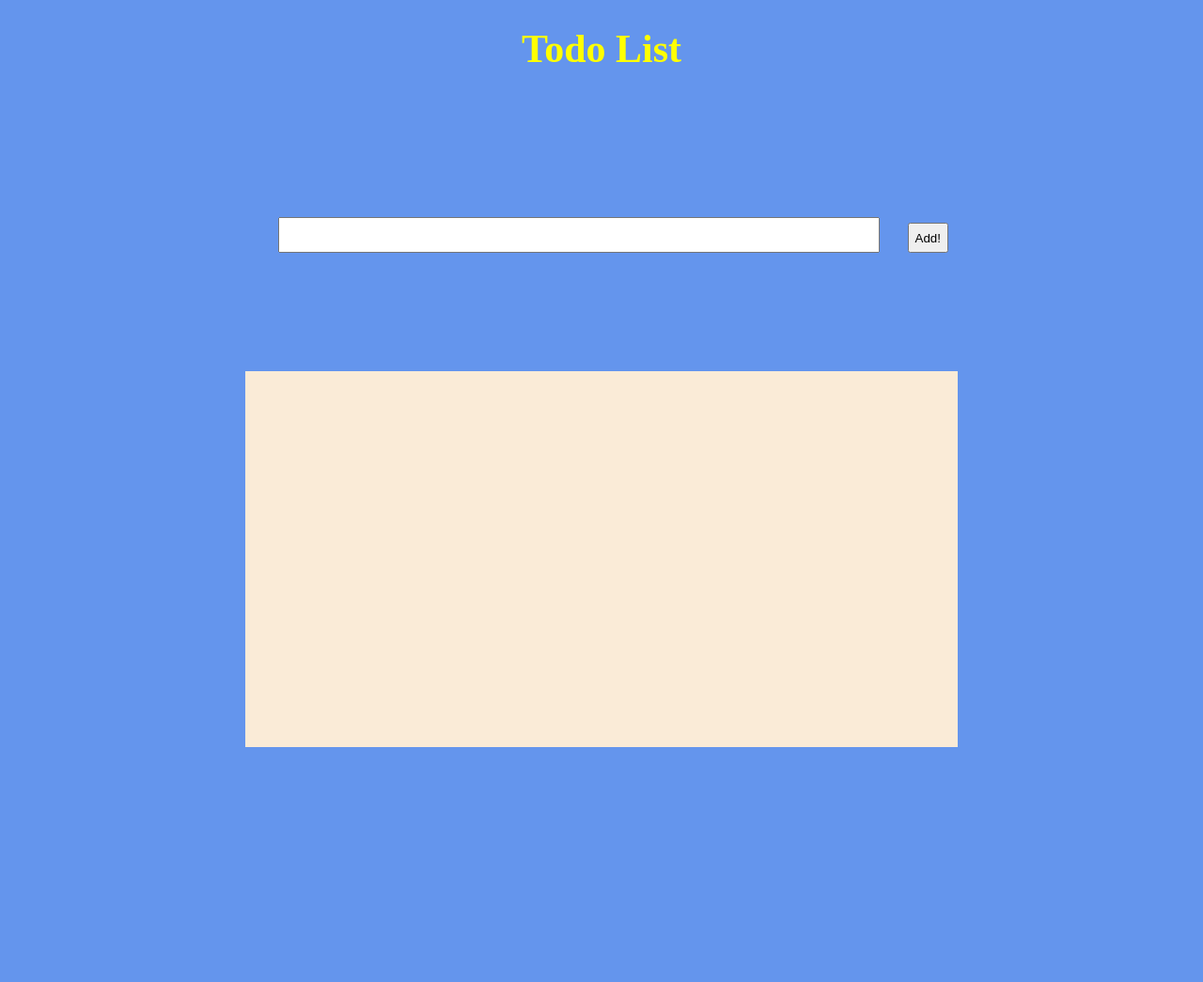
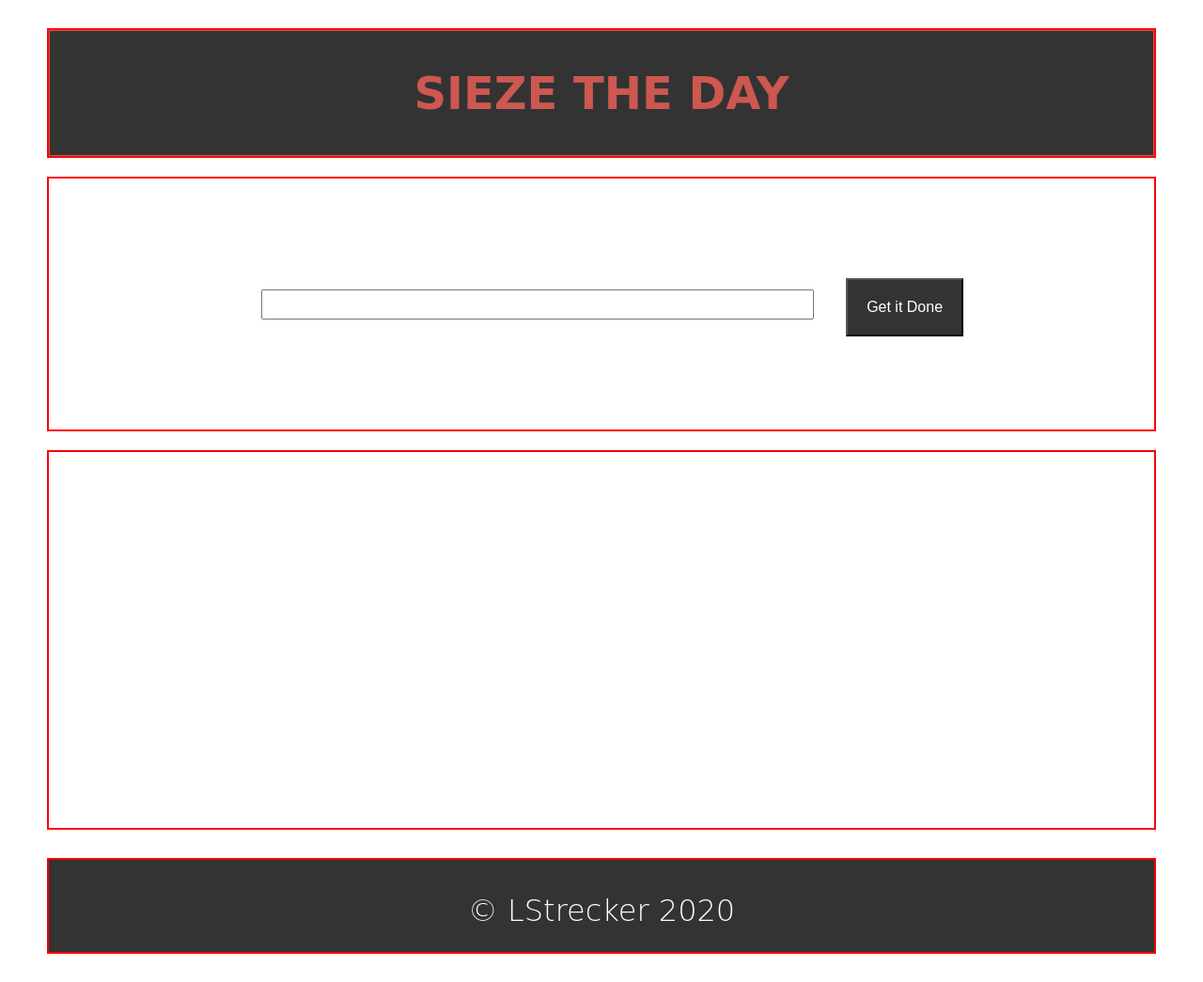
Before and after one commit to LaurieStrecker/Task_List, a plain HTML site: page index.html in a window 1280 px wide. Shown: the whole page at 94% size. Before the commit the page ends 803 px from the top, so only its background shows below. Drawn offline with nearby package versions, Linux system fonts and the light colour scheme; a web font is replaced by a local one.

Commit message:
updates to all code, especially styling

```diff
--- a/assets/style.css
+++ b/assets/style.css
@@ -1,11 +1,46 @@
+* {
+  box-sizing: border-box;
+  padding: 0;
+  margin: 0;
+}
+
+/*Variables*/
+:root {
+  --primary: #ddd;
+  --dark: #333;
+  --light: #fff;
+  --shadow: 0 1px 5px rgba(104, 104, 104, 0.8);
+}
+
+html {
+  background-color: var(--light);
+  color: var(--dark);
+  font-size: 32px;
+  line-height: 1.5;
+  font-weight: 200;
+  text-align: center;
+  font-family: 'Trade Winds', cursive;
+
+}
+
 body {
-  background-color: cornflowerblue;
-  color: yellow;
-  text-align: center;
+  margin: 30px 50px;
+
 }
 
 h1 {
-  font-size: 42px;
+  font-size: 150%;
+  text-transform: uppercase;
+  padding: 30px;
+  letter-spacing: 1.8;
+  border: 1px solid;
+  background: var(--dark);
+  color: #CC5850;
+
+}
+
+header {
+  border: 2px solid red;
 }
 
 input {
@@ -13,26 +48,70 @@ input {
   margin: 10% 2%;
   height: 32px;
   font-size: 24px;
+}
+
+section {
+  margin-top: 20px;
+  color: var(--primary);
+}
+
+footer {
+  position: relative;
+  background: var(--dark);
+  color: #fff;
+  left: 0;
+  bottom: 0;
+  width: 100%;
+  text-align: center;
+  padding-top: 10px;
+  margin-top: 30px;
+}
+
+footer > p {
+  padding: 20px;
+}
+
+button {
+  padding: 20px;
+  background: var(--dark);
+  color: var(--light);
+  font-size: 50%;
 
 }
 
-button {
-  height: 32px;
+button:hover {
+  background: #4b4541;
+  font-size: 65%;
+  padding: 30px;
+  transition: 0.2s;
+}
+
+.add-task {
+  border: 2px solid red;
+}
+
+.task-list {
+  border: 2px solid red;
+}
+
+.footer {
+  border: 2px solid red;
 }
 
 #tasks {
-  background-color: antiquewhite;
+  background-color: #fff;
   width: 60%;
   height: 400px;
-  overflow: auto;
+  padding: 20px;
+  overflow: hidden;
   margin: 0 auto;
   color: black;
 }
 
-#tasks div {
-  border: 1px solid grey;
+#task-div {
+
   margin: 2%;
-  font-size: 32px;
+  font-size: 150%;
   padding: 5%;
   box-sizing: border-box;
 }
@@ -40,6 +119,4 @@ button {
 #delete {
   cursor: pointer;
   float: right;
-  color: red;
-  font-weight: bold;
 }
--- a/index.html
+++ b/index.html
@@ -1,34 +1,38 @@
 <!DOCTYPE html>
-
-<html lang="en-us">
-
+<html lang="en">
 <head>
-
   <meta charset="UTF-8">
-
+  <meta name="viewport" content="width=device-width, initial-scale=1.0">
   <title>Todo</title>
     <link rel="stylesheet" href="assets/style.css">
+    <link href="https://fonts.googleapis.com/css?family=Trade+Winds&display=swap" rel="stylesheet">
 </head>
+<body>
+  <div class="wrapper">
 
-  <body>
+  <header>
+  <h1>Sieze the Day</h1>
+  </header>
 
-    <h1>Todo List</h1>
+  <section class="add-task">
+    <input type="text" id="newtask">
+    <button id="add">Get it Done</button>
+  </section>
 
-    <input type="text" id="newtask">
-    <button id="add">Add!</button>
+  <section class="task-list">
+    <div id="tasks"></div>
+  </section>
 
-    <div id="tasks"></div>
-
+        <footer class="footer">
+          <p>&copy; LStrecker 2020</p>
+        </footer>
+      </div>
       <!-- jQuery -->
         <script
         src="https://code.jquery.com/jquery-3.4.1.min.js"
         integrity="sha256-CSXorXvZcTkaix6Yvo6HppcZGetbYMGWSFlBw8HfCJo="
         crossorigin="anonymous"></script>
-
           <!-- Script -->
-
          <script src="run.js"></script>
-
 </body>
-
 </html>
--- a/run.js
+++ b/run.js
@@ -1,23 +1,24 @@
 //Event Listeners
 $('button').click(addTask);
-$('input').keypress(function(event){
-  if(event.which == 13){
+$('input').keypress(function(event) {
+  if(event.which == 13) {
     addTask();
   }
 });
+
 //Delete
 $(document).on('click', '#delete', removeTask);
 
 function addTask() {
   var task = $('#newtask').val();
 
-  $('#tasks').append('<div>' + task + '<span id="delete">X</span></div>');
+  $('#tasks').append('<div class="task-div">' + task + '<span id="delete">💀</span></div>');
 
   //Clear the box
   $('#newtask').val(" ");
-
 }
 
-function removeTask() {
-  $(this).closest('div').remove();
-}
+  function removeTask() {
+
+    $(this).closest('div').remove();
+  }
```
Lines whose indentation alone changed are shown as unchanged.
